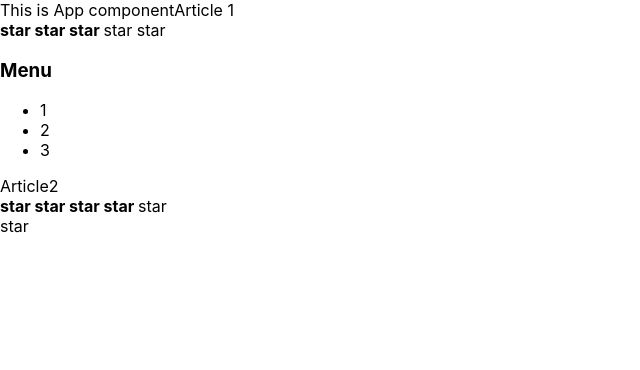
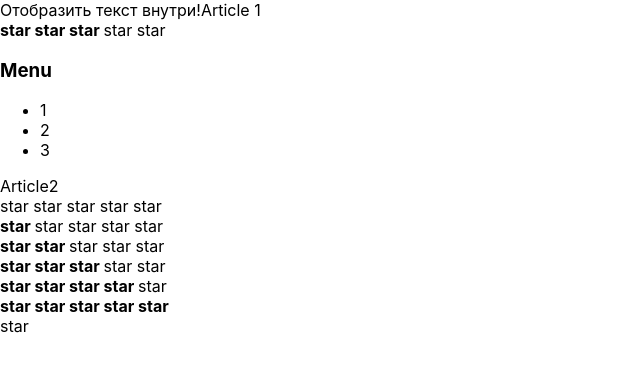
Before and after one commit to UlianaOr/React-cabzda, a React (Create React App) app: page / in a window 1280 px wide. Shown: the top 370 px of the page, without its empty margins (0-640 px from the left). Built offline with nearby package versions, Linux system fonts and the light colour scheme.

Commit message:
pageTitle

```diff
--- a/src/App.tsx
+++ b/src/App.tsx
@@ -1,7 +1,7 @@
 import React from 'react';
 import './App.css';
 import Accordion from './components/accordion/Accordion';
-import AppTitle from './components/accordion/accordion/AppTitle';
+import PageTitle from './components/accordion/accordion/AppTitle';
 import Rating from './components/accordion/Rating';
 import Star from './components/accordion/Star';
 
@@ -11,12 +11,17 @@ function App() {
 
 
 
-        <AppTitle/>
+        <PageTitle title = {"Отобразить текст внутри!"}/>
         Article 1
         <Rating value ={3}/>
         <Accordion/>
         Article2
+        <Rating value = {0}/>
+        <Rating value = {1}/>
+        <Rating value = {2}/>
+        <Rating value = {3}/>
         <Rating value = {4}/>
+        <Rating value = {5}/>
         <Star/>
 
 
--- a/src/components/accordion/accordion/AppTitle.tsx
+++ b/src/components/accordion/accordion/AppTitle.tsx
@@ -1,9 +1,9 @@
 import React from "react";
 
-function AppTitle () {
+function PageTitle (props: any) {
     console.log ("AppTitle rendering")
-    return <>This is App component</>
+    return <>{props.title}</>
 }
 
 
-export default AppTitle
+export default PageTitle
```
